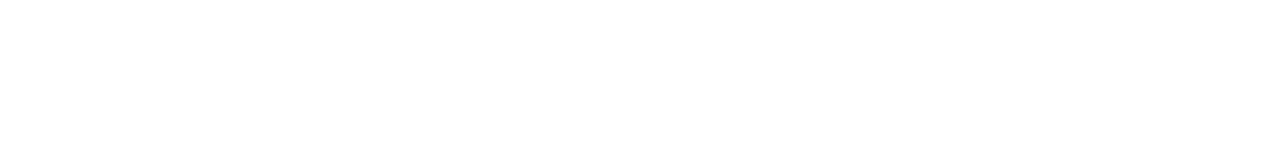
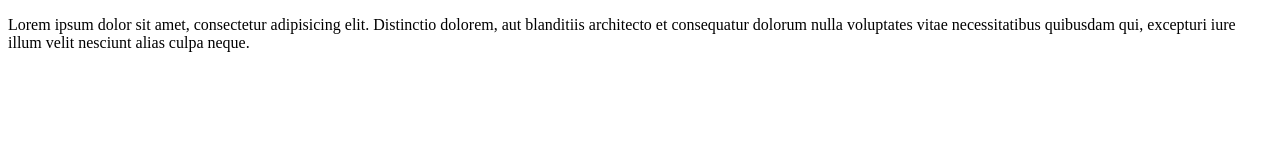
Before and after one commit to OlegGoo/first-project, a plain HTML site: page index.html in a window 1280 px wide. Drawn offline with Linux system fonts and the light colour scheme.

Commit message:
изменения HTML

```diff
--- a/index.html
+++ b/index.html
@@ -1,12 +1,17 @@
 <!DOCTYPE html>
 <html lang="ru">
-<head>
-  <meta charset="UTF-8">
-  <meta name="viewport" content="width=device-width, initial-scale=1.0">
-  <title>Document</title>
-  <link rel="stylesheet" href="./style.css">
-</head>
-<body>
-
-</body>
+  <head>
+    <meta charset="UTF-8" />
+    <meta name="viewport" content="width=device-width, initial-scale=1.0" />
+    <title>Document</title>
+    <link rel="stylesheet" href="./style.css" />
+  </head>
+  <body>
+    <p>
+      Lorem ipsum dolor sit amet, consectetur adipisicing elit. Distinctio
+      dolorem, aut blanditiis architecto et consequatur dolorum nulla voluptates
+      vitae necessitatibus quibusdam qui, excepturi iure illum velit nesciunt
+      alias culpa neque.
+    </p>
+  </body>
 </html>
```
